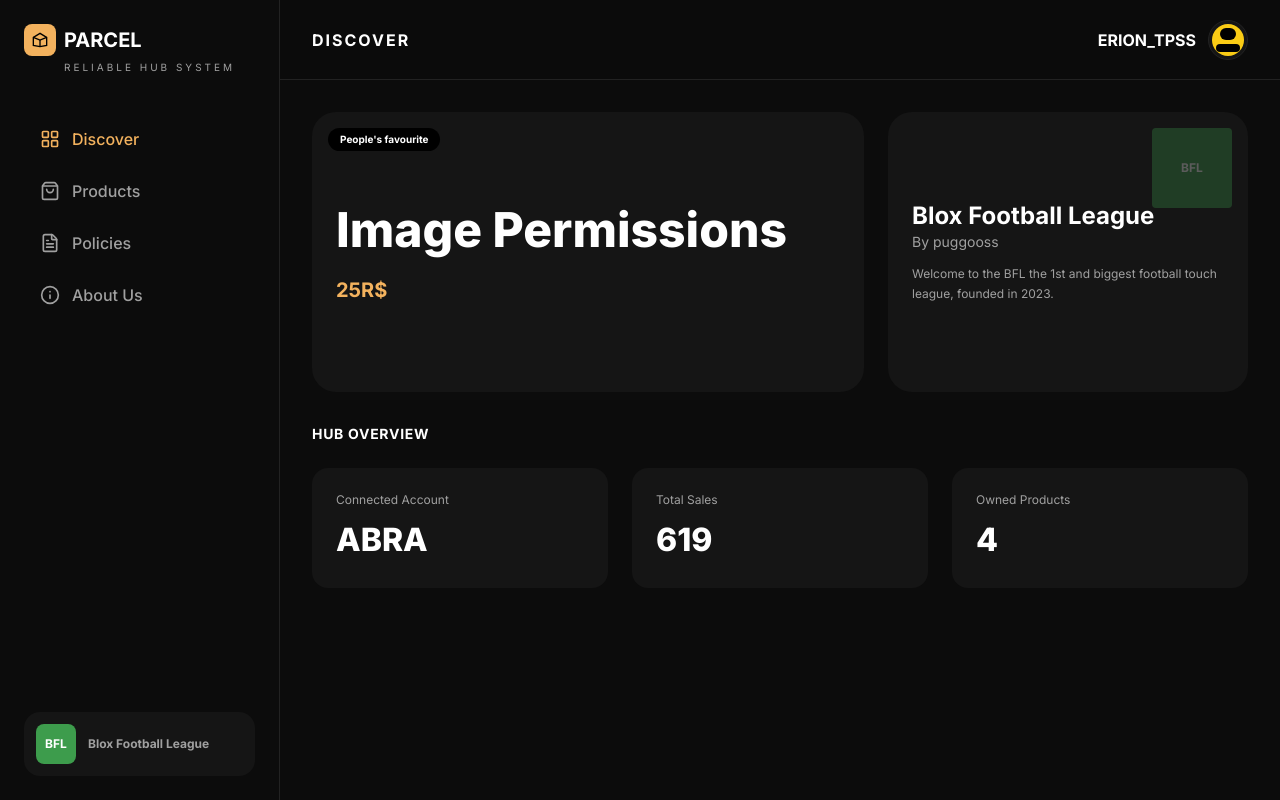
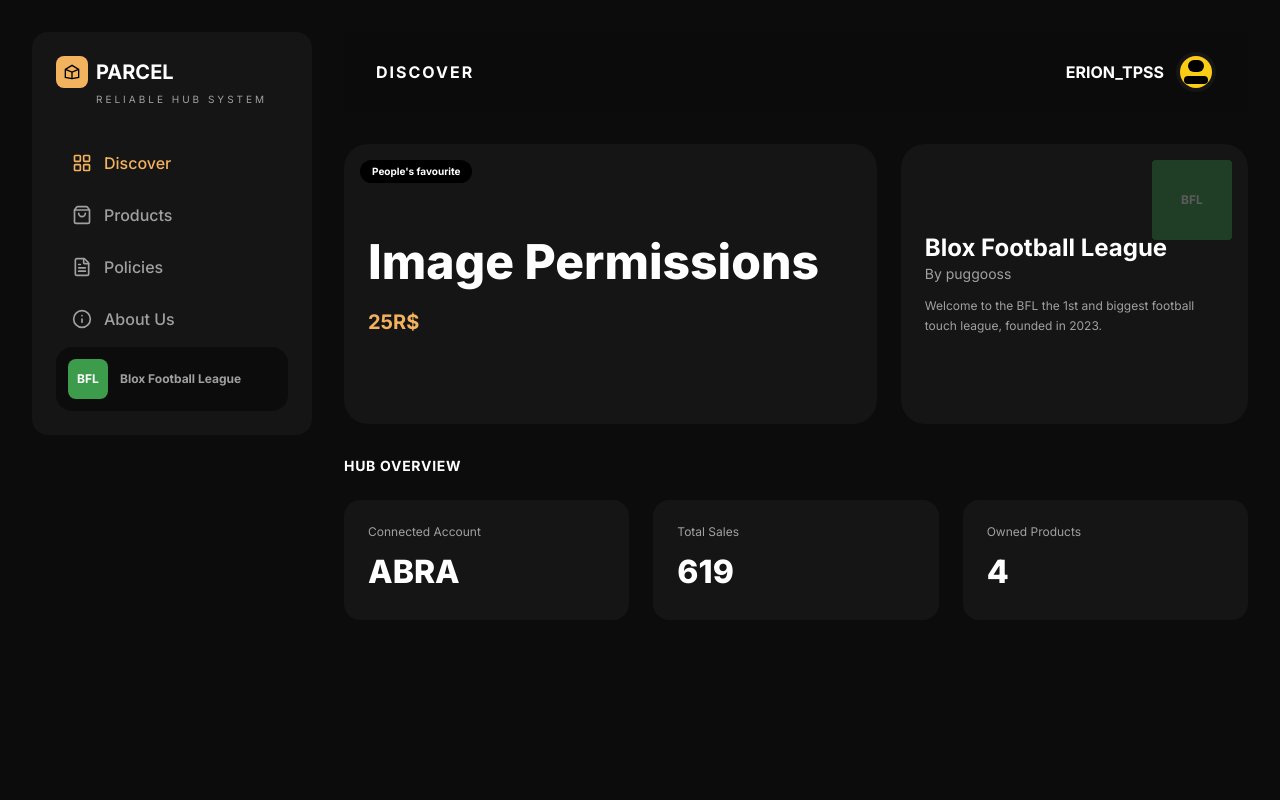
Before and after one commit to neycooks/7b-storee, a Next.js app: page / in a window 1280 px wide. Built offline with nearby package versions, Linux system fonts and the light colour scheme.

Commit message:
Update sidebar as container with rounded edges, remove dividers

```diff
--- a/app/layout.tsx
+++ b/app/layout.tsx
@@ -19,13 +19,17 @@ export default function RootLayout({
   return (
     <html lang="en">
       <body className={inter.className}>
-        <div className="flex min-h-screen">
-          <Sidebar />
-          <div className="flex-1 ml-[280px]">
-            <TopBar />
-            <main className="p-8">
-              {children}
-            </main>
+        <div className="min-h-screen p-8">
+          <div className="flex gap-8">
+            <div className="w-[280px] shrink-0">
+              <Sidebar />
+            </div>
+            <div className="flex-1">
+              <TopBar />
+              <main className="mt-8">
+                {children}
+              </main>
+            </div>
           </div>
         </div>
       </body>
--- a/components/Sidebar.tsx
+++ b/components/Sidebar.tsx
@@ -15,8 +15,8 @@ export default function Sidebar() {
   const pathname = usePathname();
 
   return (
-    <aside className="fixed left-0 top-0 h-screen w-[280px] bg-app-bg border-r border-border flex flex-col p-6 z-50">
-      <div className="mb-10">
+    <aside className="w-full bg-card-bg rounded-card p-6 flex flex-col">
+      <div className="mb-8">
         <div className="flex items-center gap-2 mb-1">
           <div className="w-8 h-8 bg-primary rounded-sm flex items-center justify-center">
             <svg width="16" height="16" viewBox="0 0 24 24" fill="none" xmlns="http://www.w3.org/2000/svg">
@@ -47,7 +47,7 @@ export default function Sidebar() {
         })}
       </nav>
 
-      <div className="bg-card-bg rounded-card p-3 flex items-center gap-3 mt-auto">
+      <div className="bg-app-bg rounded-card p-3 flex items-center gap-3 mt-auto">
         <div className="w-10 h-10 bg-[#3D9C4C] rounded-sm flex items-center justify-center text-white font-bold text-xs">
           BFL
         </div>
--- a/components/TopBar.tsx
+++ b/components/TopBar.tsx
@@ -14,12 +14,12 @@ export default function TopBar() {
   const title = pageNames[pathname] || 'DISCOVER';
 
   return (
-    <header className="sticky top-0 h-20 bg-app-bg/95 backdrop-blur-sm z-40 flex items-center justify-between px-8 border-b border-border">
+    <header className="sticky top-0 h-20 bg-app-bg/95 backdrop-blur-sm z-40 flex items-center justify-between px-8">
       <h1 className="text-white font-bold text-base tracking-[2px]">{title}</h1>
 
       <div className="flex items-center gap-3">
         <span className="text-white font-bold text-base">ERION_TPSS</span>
-        <div className="w-10 h-10 rounded-full bg-card-bg border border-border flex items-center justify-center overflow-hidden">
+        <div className="w-10 h-10 rounded-full bg-card-bg flex items-center justify-center overflow-hidden">
           <div className="w-8 h-8 bg-yellow-400 rounded-full relative">
             <div className="absolute top-1 left-1/2 -translate-x-1/2 w-4 h-3 bg-black rounded-sm"></div>
             <div className="absolute bottom-1 left-1/2 -translate-x-1/2 w-6 h-2 bg-black rounded-sm"></div>
```
